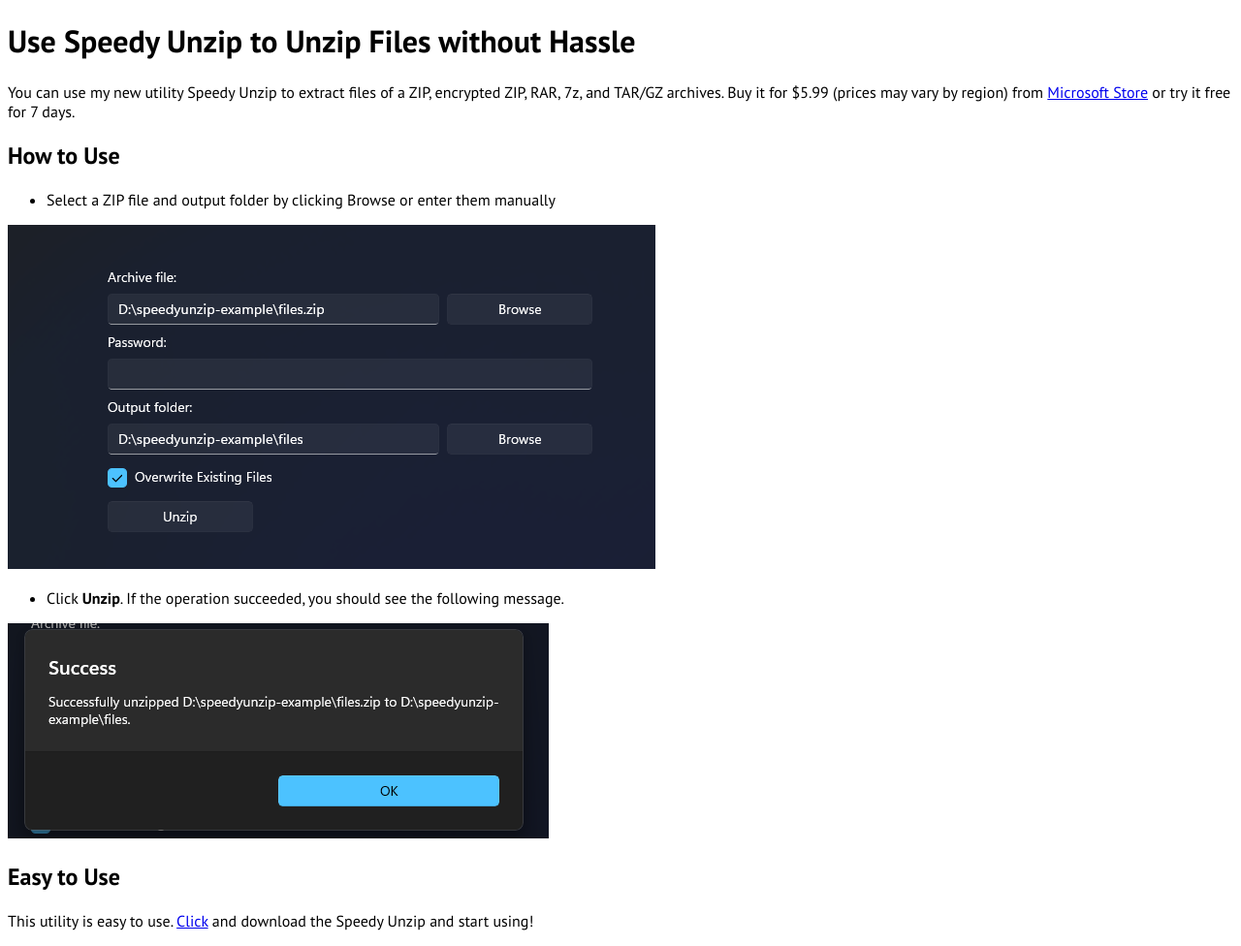
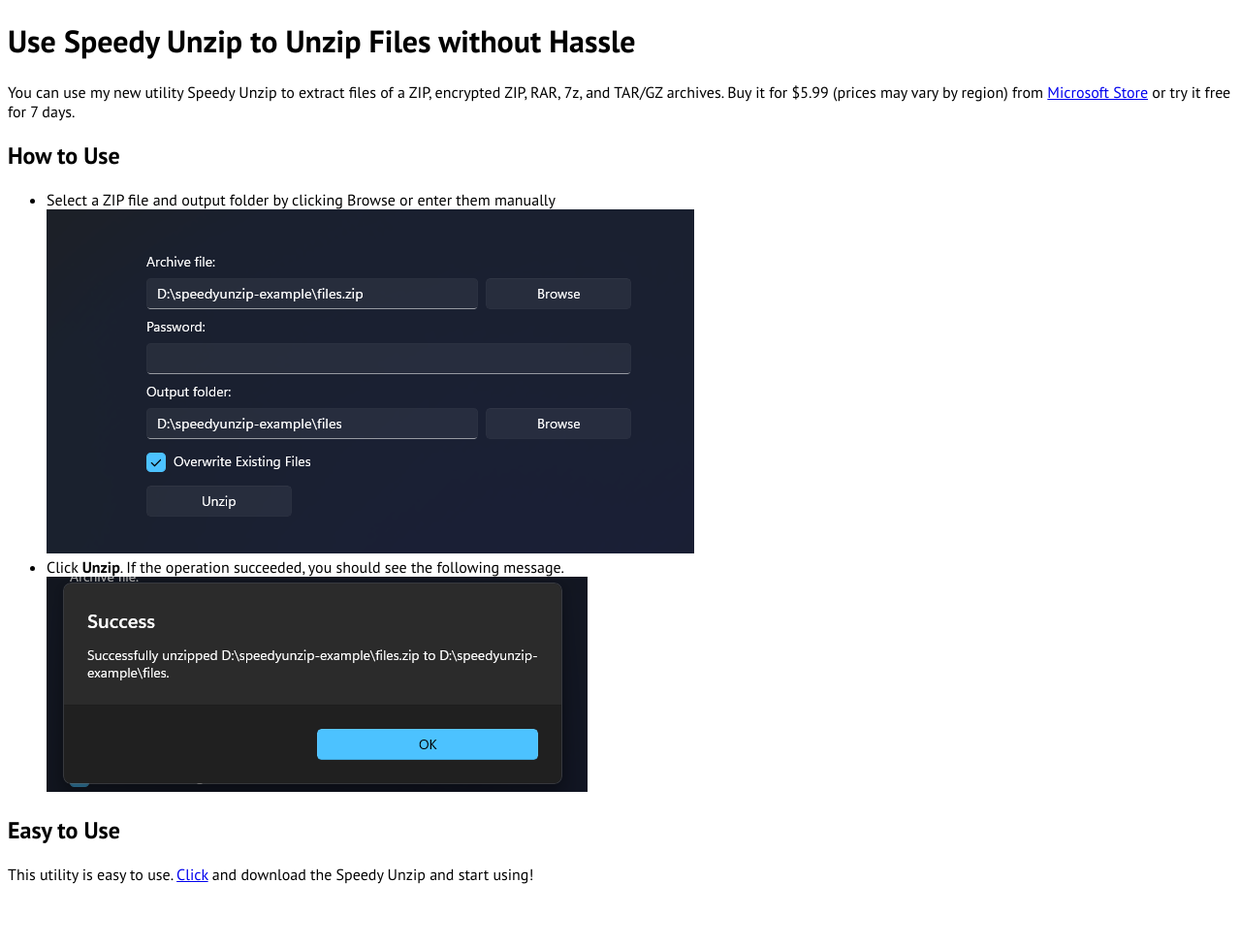
Before and after one commit to huseyin78112/blog.huseyin78112.info, a Jekyll site: the page built from 2025/09/17/use-speedy-unzip-to-unzip-files-without-hassle.md, in a window 1280 px wide. Shown: the whole page at 97% size. Built offline with Jekyll 4.4.1, drawn with Linux system fonts in a browser that asks for light colours; our own code applies the rules of GitHub Pages for plain Markdown files; after the commit the page ends 928 px from its top, so only the background shows below that.

```diff
--- a/2025/09/17/use-speedy-unzip-to-unzip-files-without-hassle.md
+++ b/2025/09/17/use-speedy-unzip-to-unzip-files-without-hassle.md
@@ -2,11 +2,9 @@
 You can use my new utility Speedy Unzip to extract files of a ZIP, encrypted ZIP, RAR, 7z, and TAR/GZ archives. Buy it for $5.99 (prices may vary by region) from [Microsoft Store](https://apps.microsoft.com/detail/9pj1dzj06461) or try it free for 7 days.
 
 ## How to Use
-* Select a ZIP file and output folder by clicking Browse or enter them manually
-
+* Select a ZIP file and output folder by clicking Browse or enter them manually<br />
 ![Demonstration image for step 1](/images/0.png)
-* Click **Unzip**. If the operation succeeded, you should see the following message.
-
+* Click **Unzip**. If the operation succeeded, you should see the following message.<br />
 ![Demonstration image for step 2](/images/1.png)
 
 ## Easy to Use
```
